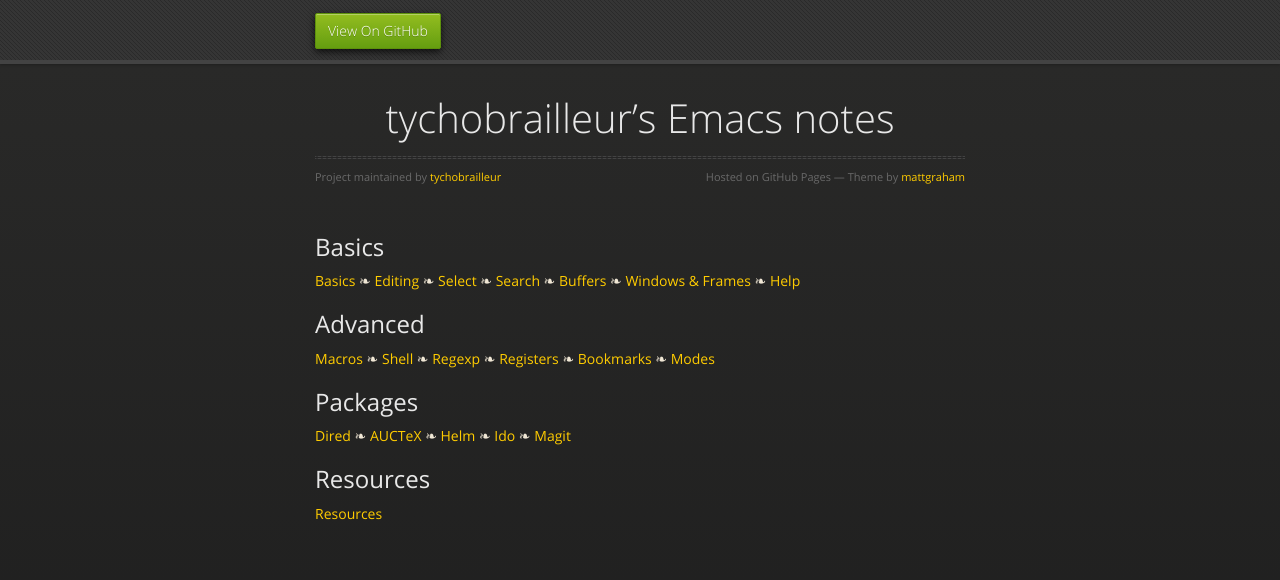
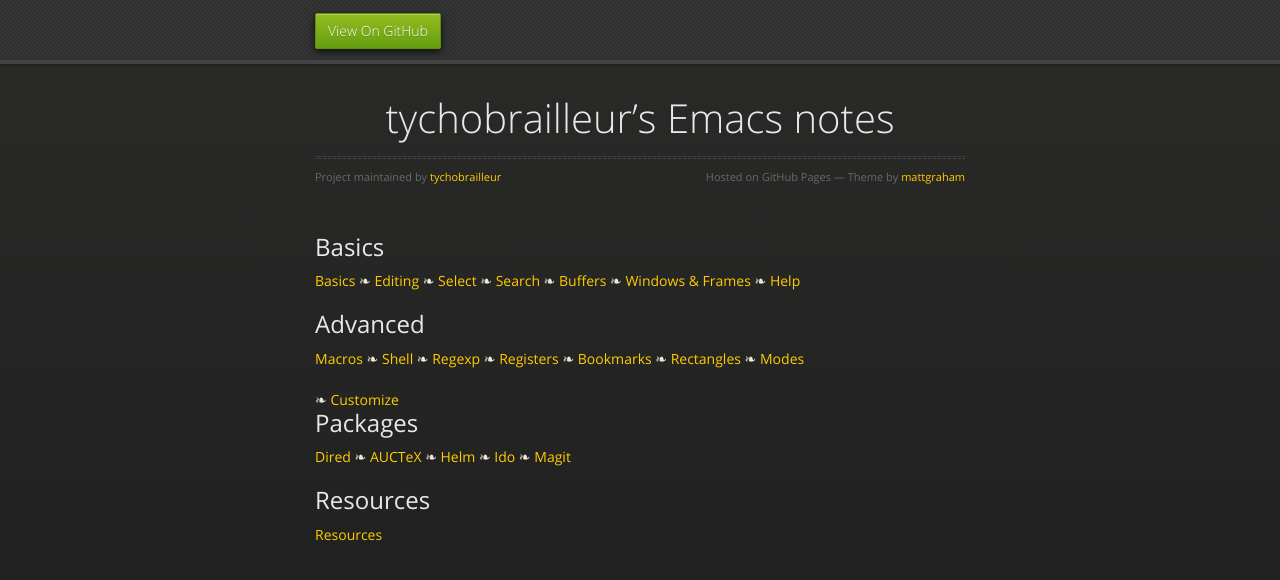
Before and after one commit to tychobrailleur/tychobrailleur.github.io, a Jekyll site: the page index.html, which Jekyll copies as it is, in a window 1280 px wide. Shown: the top 580 px of the page. Built offline with Jekyll 4.4.1, drawn with Linux system fonts in a browser that asks for light colours; nearby versions of some CDN libraries.

Commit message:
Add new pages.

```diff
--- a/index.html
+++ b/index.html
@@ -54,8 +54,9 @@
   ❧ <a href="regexp.html">Regexp</a>
   ❧ <a href="registers.html">Registers</a>
   ❧ <a href="bookmarks.html">Bookmarks</a>
+  ❧ <a href="rectangles.html">Rectangles</a>
   ❧ <a href="modes.html">Modes</a></p>
-
+  ❧ <a href="customize.html">Customize</a>
 
 <h2>
 <a name="packages" class="anchor" href="#packages"><span class="octicon octicon-link"></span></a>Packages</h2>
```
